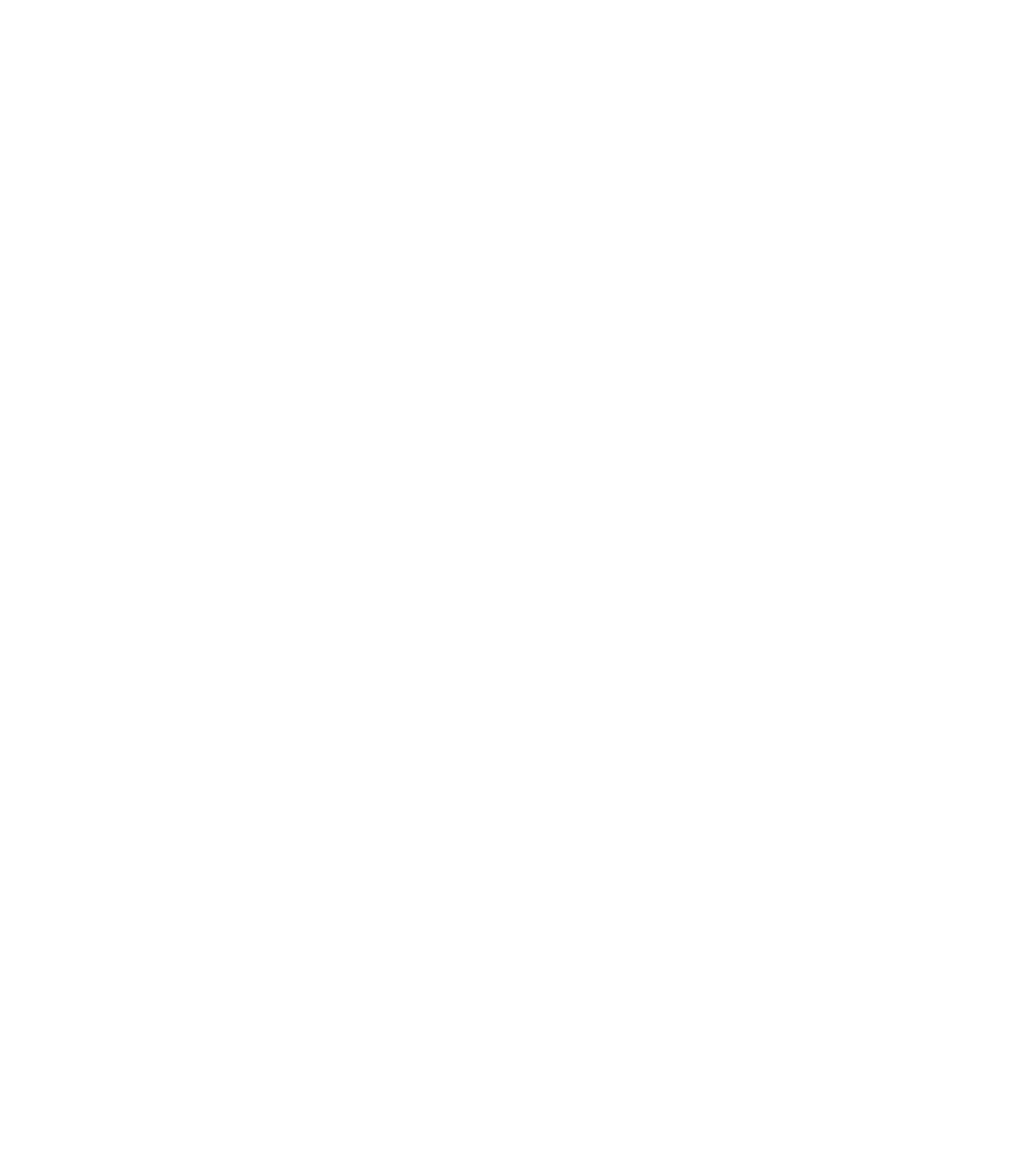
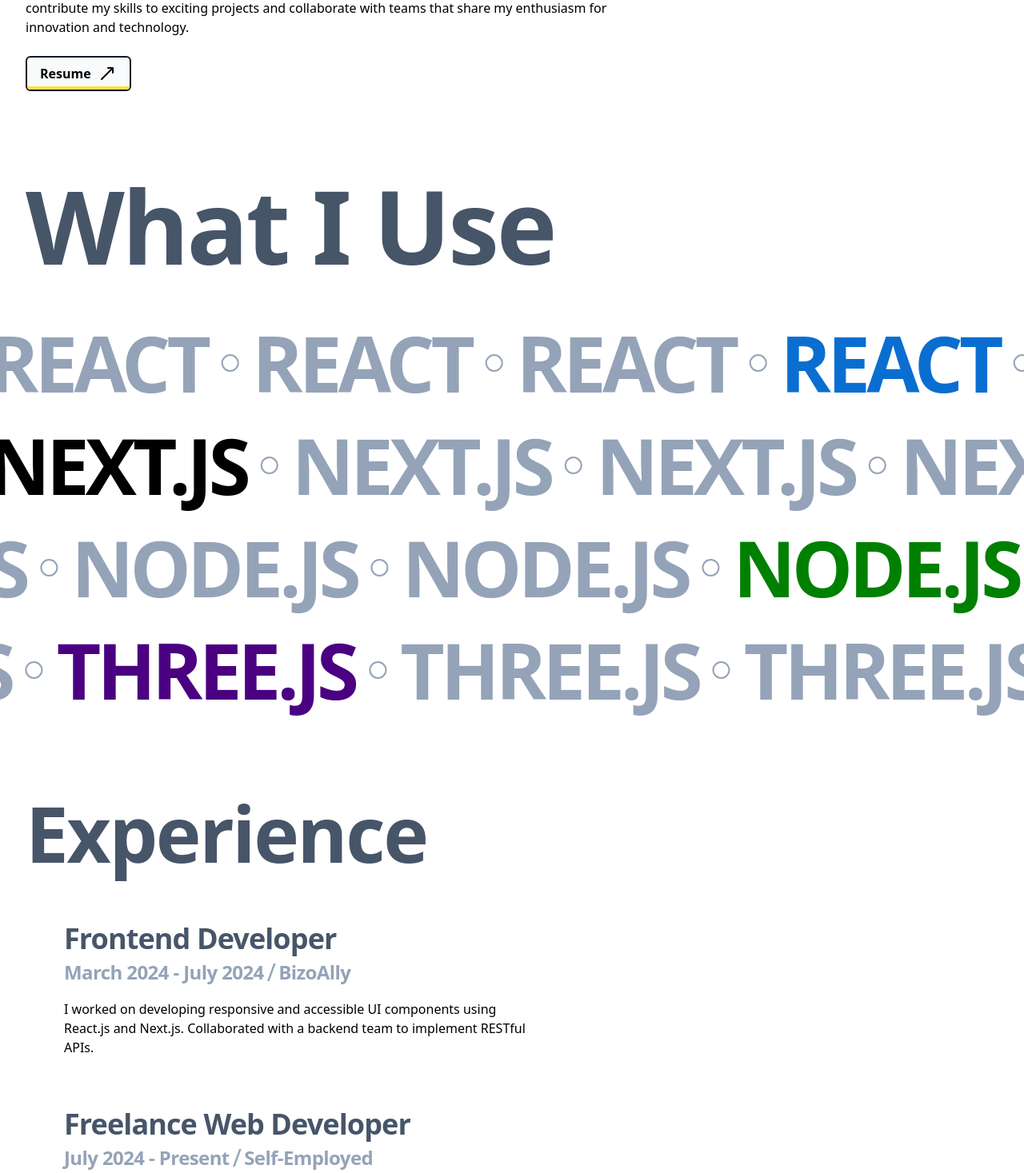
Before and after one commit to aayank13/portfolio_2024, a Next.js app: page /about in a window 1280 px wide. Shown: the part 1330-2797 px from the top of the page at 80% size. Before the commit the page ends 896 px from the top, so only its background shows below. Built offline with nearby package versions, Linux system fonts and the light colour scheme.

Commit message:
About page completed, added techlist, experience and education on about page

```diff
--- a/app/about/page.tsx
+++ b/app/about/page.tsx
@@ -1,19 +1,94 @@
+import React from 'react'
 import Biography from '@/components/Biography'
-import React from 'react'
+import TechList from '@/components/TechList'
+import Experience from '@/components/Experience'
+
+// Tech items data
+const techItems = [
+  { tech_name: "React", tech_color: "#0a6ed1" },
+  { tech_name: "Next.js", tech_color: "black" },
+  { tech_name: "Node.js", tech_color: "green" },
+  { tech_name: "Three.js", tech_color: "indigo" },
+];
+
+// Experience data
+const experiencesData = [
+  {
+    title: "Frontend Developer",
+    time_period: "March 2024 - July 2024",
+    institution: "BizoAlly",
+    description:
+      "I worked on developing responsive and accessible UI components using React.js and Next.js. Collaborated with a backend team to implement RESTful APIs.",
+  },
+  {
+    title: "Freelance Web Developer",
+    time_period: "July 2024 - Present",
+    institution: "Self-Employed",
+    description:
+      "Worked with various clients to create custom websites and web applications using React.js, Next.js, Node.js, Three.js etc. Delivered projects on time and improved client satisfaction.",
+  },
+];
+
+//Education data
+const educationData = [
+  {
+    title: "Bachelor of Technology (BTECH) in Artificial Intelligence and Machine Learning",
+    time_period: "September 2023 - July 2027",
+    institution: "GGSIPU",
+    description:
+      "Pursuing a comprehensive curriculum focused on AI and ML technologies, gaining hands-on experience with advanced algorithms, programming, and data analysis to build cutting-edge machine learning solutions.",
+  },
+  {
+    title: "Senior Secondary Education",
+    time_period: "2022",
+    institution: "Kendriya Vidyalaya",
+    description:
+      "Completed senior secondary education with a strong foundation in science and mathematics, which laid the groundwork for higher studies in technology and AI development.",
+  },
+];
+
 
 const page = () => {
   return (
     <div>
       <Biography
         heading="About Me"
-        body="Hi, I&apos;m Aayan Khan, a passionate web developer with a strong focus on creating immersive digital experiences. With expertise in React.js, Next.js, and Three.js, I specialize in building intuitive user interfaces and dynamic websites that are not only functional but also visually engaging.
-        <br /> <br />
-        Currently, I&apos;m working on projects like MLBox, a no-code AI platform enabling users to generate machine learning models effortlessly, and GroyamD2C, an eCommerce platform where I've honed my skills integrating React.js with RESTful APIs. Alongside these, I&apos;m also managing SamacharVarta, a Hindi news website, where I&apos;ve handled WordPress development, hosting, and design optimizations.
-        <br /> <br />
-        I'm always eager to learn and explore new technologies, pushing boundaries to deliver modern and scalable solutions. Whether it's in frontend development, machine learning integration, or crafting 3D interfaces, I thrive on bringing creative ideas to life."
-        buttonLink="mailto:aayankhan1306@gmail.com"
-        buttonText="Contact Me"
-        avatar="/aayank_image.png"  />
+        body="I am an ambitious and skilled frontend developer with a strong foundation in web development, machine learning, and the creation of intuitive, user-centered digital platforms. Over the past few years, I have gained extensive experience working with a variety of web technologies, including React.js, Next.js, Node.js, etc. allowing me to design and develop optimized, high-performing websites and applications across multiple industries.
+        <br /><br />
+        One of my core projects is MLBox, a no-code AI platform that enables users to generate machine learning models by simply providing datasets. For this project, I played a crucial role in developing the frontend using Next.js, focusing on delivering a seamless and user-friendly interface. By integrating RESTful APIs, I ensured smooth interactions between the frontend and backend, allowing users to easily upload datasets and receive machine learning model outputs. This project not only honed my skills in frontend development but also deepened my understanding of machine learning, bridging the gap between technology and accessibility.
+        <br /><br />
+        In addition to MLBox, I’ve worked on GroyamD2C, an eCommerce platform where I used React.js for the frontend development and worked with RESTful APIs to integrate the backend. My focus for this project was to create a highly responsive and interactive shopping experience for users. I collaborated closely with backend developers to implement essential eCommerce features such as product listings, cart management, order processing, and payment gateway integration. My work ensured that users could enjoy a smooth and efficient shopping experience across all devices.
+        <br /><br />
+        I also developed SamacharVarta, a Hindi news website, where I utilized WordPress and Elementor to build a visually engaging and content-rich platform. Managing the hosting and domain using Hostinger, I ensured that the site performs optimally, offering readers up-to-date news in a user-friendly manner. This project is also part of my internship, where I gained valuable experience in content management, SEO optimization, and web hosting.
+        <br /><br />
+        Beyond my technical skills, I’m the creator of ML4E, a platform designed to teach machine learning through comprehensive tutorials and resources. While ML4E initially started as a YouTube channel, I expanded it into a full-fledged website where users can access in-depth articles and guides. By leveraging my experience in React and web development, I built a clean and responsive interface that makes learning machine learning accessible to everyone.
+        <br /><br />
+        I’ve also worked on a variety of paid freelance projects, delivering tailored solutions for clients, including custom-built websites and web applications. These projects have allowed me to refine my communication skills and strengthen my ability to translate client requirements into fully functional, scalable websites.
+        <br /><br />
+        My commitment to innovation extends to my personal portfolio website, which I developed using Three.js. This 3D interactive website showcases my projects and skills in a visually immersive way, blending creativity with technical precision.
+        <br /><br />
+        As I continue to grow as a developer, I am driven by my passion for learning new technologies, solving real-world problems, and delivering impactful user experiences. I am always looking for opportunities to contribute my skills to exciting projects and collaborate with teams that share my enthusiasm for innovation and technology."
+
+        buttonLink="/Aayan_Khan_Resume.pdf"
+        buttonText="Resume"
+        avatar="/aayank_image.png"
+      />
+
+      <br /><br />
+
+      <TechList title="What I Use" techItems={techItems} />
+
+      <br /><br />
+
+      <Experience
+        heading="Experience"
+        experiences={experiencesData}
+      />
+
+      <Experience
+        heading="Education"
+        experiences={educationData}
+      />
     </div>
   )
 }
--- /dev/null
+++ b/components/Experience.tsx
@@ -0,0 +1,42 @@
+import Bounded from "@/components/Bounded";
+import Heading from "@/components/Heading";
+
+export type ExperienceProps = {
+  heading: string;
+  experiences: {
+    title: string;
+    time_period: string;
+    institution: string;
+    description: string; // Assuming this is plain text or HTML
+  }[];
+};
+
+const Experience = ({ heading, experiences }: ExperienceProps): JSX.Element => {
+  return (
+    <Bounded>
+      <Heading as="h2" size="lg">
+        {heading}
+      </Heading>
+      {experiences.map((item, index) => (
+        <div key={index} className="ml-6 mt-8 max-w-prose md:ml-12 md:mt-16">
+          <Heading as="h3" size="sm">
+            {item.title}
+          </Heading>
+
+          <div className="mt-1 flex w-fit items-center gap-1 text-2xl font-semibold tracking-tight text-slate-400">
+            <span>{item.time_period}</span>{" "}
+            <span className="text-3xl font-extralight">/</span>{" "}
+            <span>{item.institution}</span>
+          </div>
+
+          <div
+            className="prose prose-lg prose-invert mt-4"
+            dangerouslySetInnerHTML={{ __html: item.description }} // Renders description as HTML
+          />
+        </div>
+      ))}
+    </Bounded>
+  );
+};
+
+export default Experience;
--- a/components/Heading.tsx
+++ b/components/Heading.tsx
@@ -16,7 +16,7 @@
   return (
     <Comp
       className={clsx(
-        "font-bold leading-tight tracking-tight  text-slate-500",
+        "font-bold leading-tight tracking-tight  text-slate-600",
         size === "xl" && "text-7xl md:text-9xl",
         size === "lg" && "text-6xl md:text-8xl",
         size === "md" && "text-5xl md:text-6xl",
--- /dev/null
+++ b/components/TechList.tsx
@@ -0,0 +1,94 @@
+"use client";
+
+import React, { useLayoutEffect, useRef } from "react";
+import { Circle } from 'lucide-react';
+import { gsap } from "gsap";
+import { ScrollTrigger } from "gsap/ScrollTrigger";
+
+import Bounded from "@/components/Bounded";
+import Heading from "@/components/Heading";
+
+gsap.registerPlugin(ScrollTrigger);
+
+export type TechItem = {
+  tech_color?: string;
+  tech_name: string;
+};
+
+export type TechListProps = {
+  title: string;
+  techItems: TechItem[];
+};
+
+const TechList = ({ title, techItems }: TechListProps): JSX.Element => {
+  const component = useRef<HTMLDivElement>(null);
+
+useLayoutEffect(() => {
+    let ctx = gsap.context(() => {
+      // create as many GSAP animations and/or ScrollTriggers here as you want...
+      const tl = gsap.timeline({
+        scrollTrigger: {
+          pin: true, // pin the trigger element while active
+          start: "top bottom",
+          end: "bottom top",
+          scrub: 4,
+        },
+      });
+
+      tl.fromTo(
+        ".tech-row",
+        {
+          x: (index) => {
+            return index % 2 === 0
+              ? gsap.utils.random(600, 400)
+              : gsap.utils.random(-600, -400);
+          },
+        },
+        {
+          x: (index) => {
+            return index % 2 === 0
+              ? gsap.utils.random(-600, -400)
+              : gsap.utils.random(600, 400);
+          },
+          ease: "power1.inOut",
+        },
+      );
+    }, component);
+    return () => ctx.revert(); // cleanup!
+  }, []);
+
+
+  return (
+    <section className="wrapper overflow-hidden" ref={component}>
+      <Bounded as="div" className="">
+        <Heading size="xl" className="mb-8" as="h2">
+          {title}
+        </Heading>
+      </Bounded>
+
+      {techItems.map(({ tech_color, tech_name }, index) => (
+        <div
+          key={index}
+          className="tech-row mb-8 flex items-center justify-center gap-4 text-slate-400"
+          aria-label={tech_name || ""}
+        >
+          {Array.from({ length: 15 }, (_, i) => (
+            <React.Fragment key={i}>
+              <span
+                className="tech-item text-6xl md:text-8xl font-extrabold uppercase tracking-tighter"
+                style={{ color: i === 7 && tech_color ? tech_color : "inherit" }}
+              >
+                {tech_name}
+              </span>
+              <span className="text-3xl">
+                <Circle />
+              </span>
+            </React.Fragment>
+          ))}
+        </div>
+      ))}
+    </section>
+  );
+};
+
+export default TechList;
```
Also changed, not shown: 1 other file (tests, documents, lock files or other folders).
